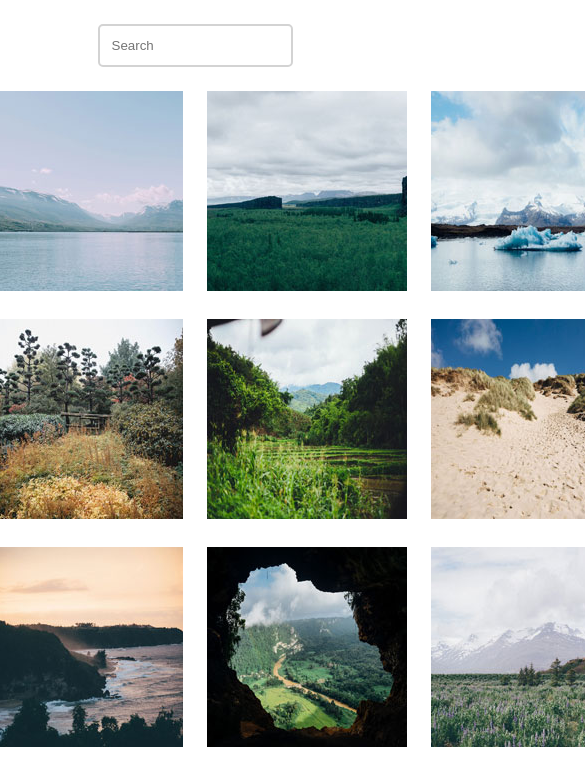
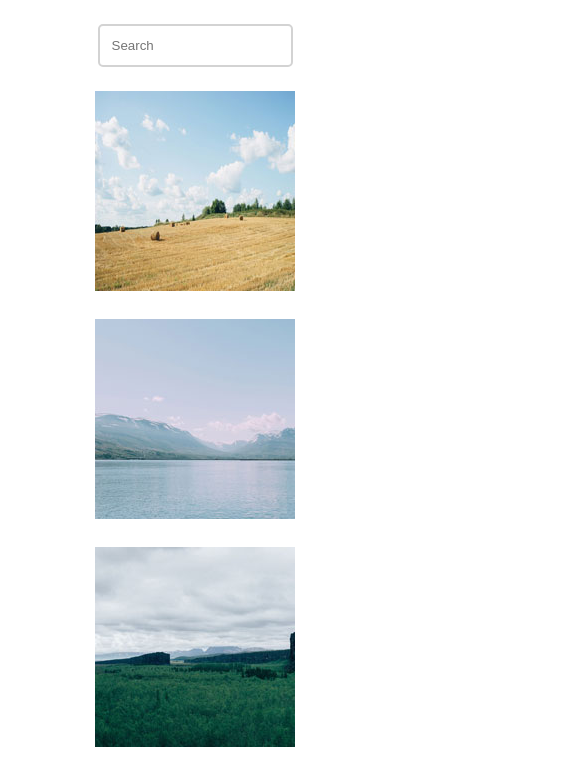
Before and after one commit to sgaona21/Interactive-Photo-Gallery, a plain HTML site: page index.html in a window 390 px wide. Shown: the top 772 px of the page, 585 px wide, since content can reach past the window. Drawn offline with Linux system fonts and the light colour scheme; a web font is replaced by a local one.

Commit message:
responsive without MQ

```diff
--- a/css/style.css
+++ b/css/style.css
@@ -14,18 +14,23 @@
     margin: 1.5rem;
     padding: .75rem;
     width: 50%;
+    max-width: 500px;
     border: 2px lightgray solid;
     border-radius: 5px;
 }
 
 .gallery {
     display: grid;
-    grid-template-columns: 1fr 1fr 1fr 1fr;
+    max-width: 1000px;
+    grid-template-columns: repeat(auto-fill, minmax(200px, 200px));
     grid-template-rows: 1fr 1fr 1fr;
     grid-gap: 1.5rem;
+    justify-content: center;
+    margin: auto;
+
+
 }
 
-.center-container {
-    display: flex;
-    justify-content: center;
+ .center-container {
+
 }
```
Also changed, not shown: index.html (indentation only).
